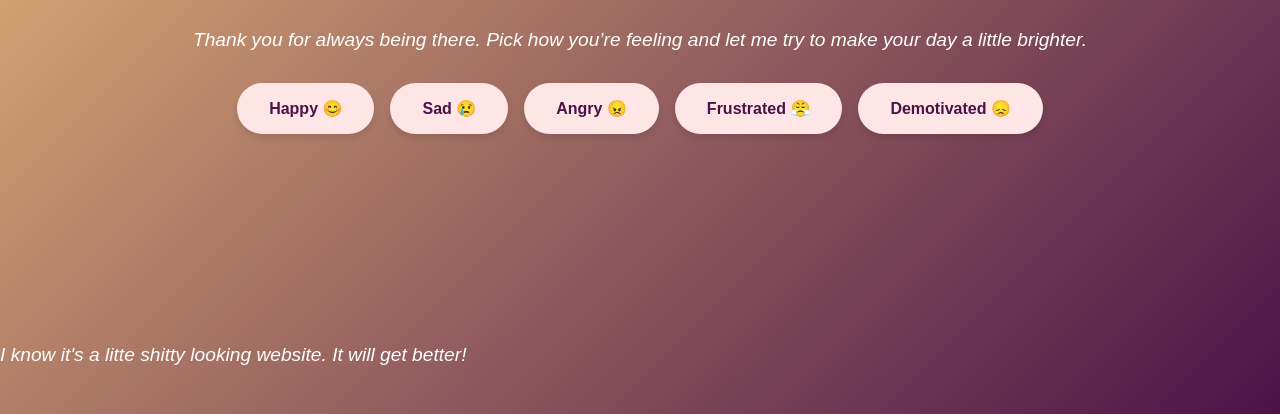
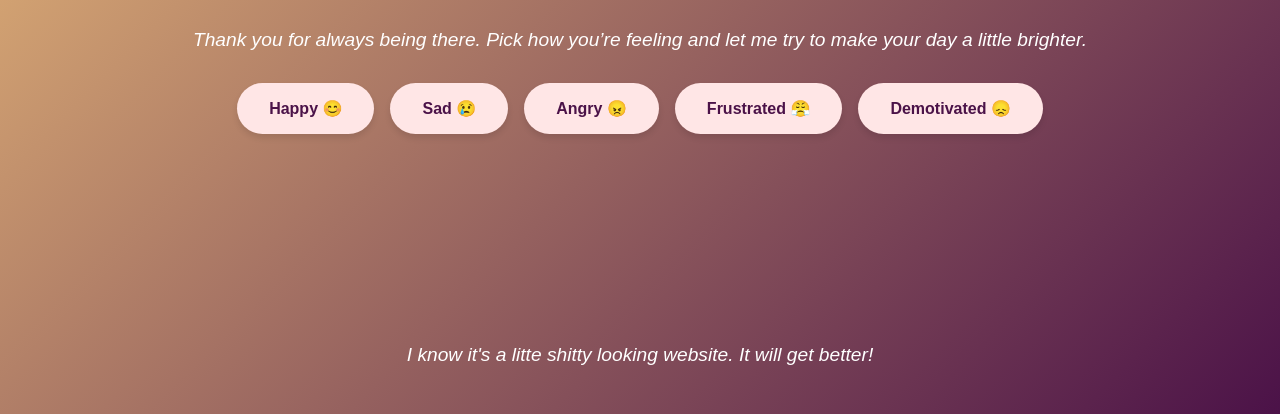
Before and after one commit to Anonymous-HAHA/deep, a plain HTML site: page index.html in a window 1280 px wide. Shown: the part 386-800 px from the top of the page. Drawn offline with Linux system fonts and the light colour scheme.

Commit message:
Update index.html

```diff
--- a/index.html
+++ b/index.html
@@ -93,8 +93,8 @@ footer {
     position: fixed; /* Fix position at the bottom */
     bottom: 0; /* Align to the bottom */
     width: 100%; /* Full width */
-    text-align: justify; /* Center the text */
-    font-size: 1rem; /* Font size */
+    text-align: center; /* Center the text */
+    font-size: 0.9rem; /* Font size */
     color: white; /* Text color */
     padding: 1rem; /* Padding for the footer */
 }
```
